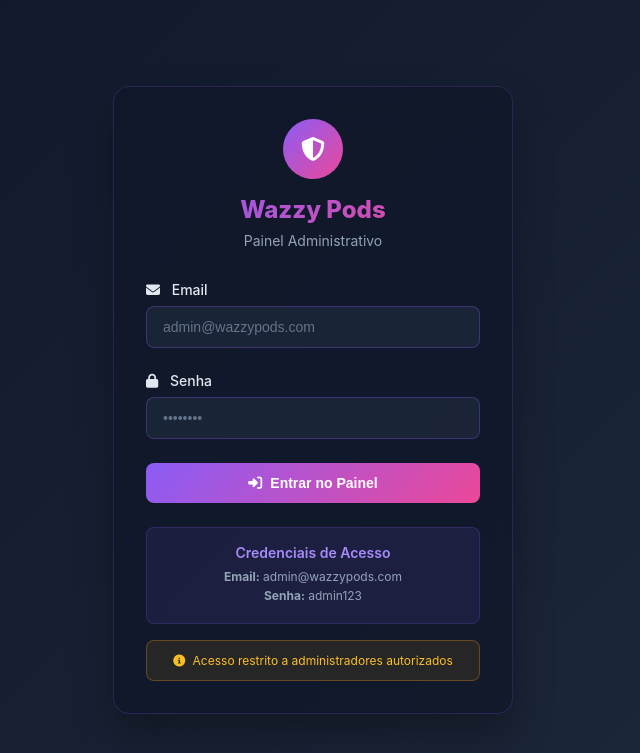
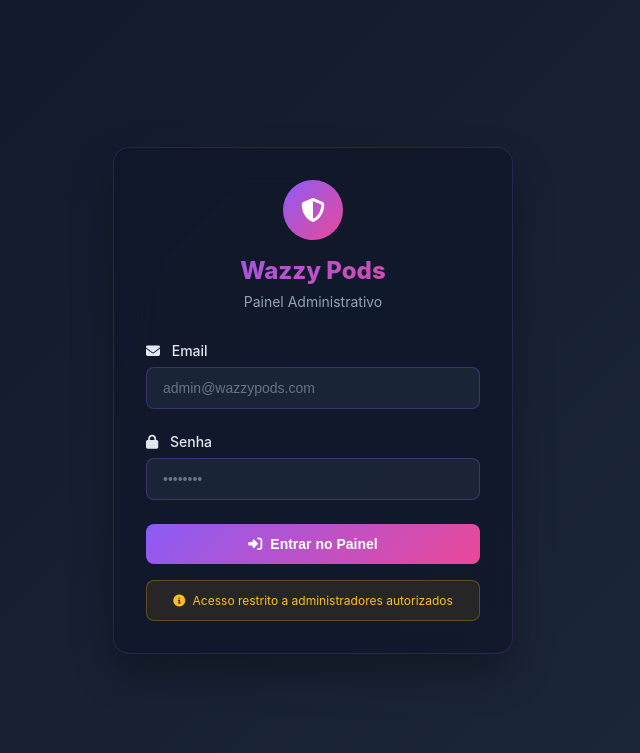
Before and after one commit to DexsDevelopers/site-pods, a PHP site: page /admin/login.php in a window 1280 px wide. Shown: the top 753 px of the page, without its empty margins (327-967 px from the left). Run offline with PHP 8.4, Linux system fonts and the light colour scheme.

Commit message:
fix: Remover credenciais de acesso da pÃ¡gina de login

```diff
--- a/admin/login.php
+++ b/admin/login.php
@@ -186,27 +186,6 @@ if (isset($_SESSION['admin_logged_in']) && $_SESSION['admin_logged_in'] === true
             gap: 0.5rem;
         }
 
-        .demo-info {
-            margin-top: 1.5rem;
-            padding: 1rem;
-            background: rgba(139, 92, 246, 0.1);
-            border: 1px solid rgba(139, 92, 246, 0.2);
-            border-radius: 0.5rem;
-            text-align: center;
-        }
-
-        .demo-info h3 {
-            color: #a78bfa;
-            font-size: 0.875rem;
-            font-weight: 600;
-            margin-bottom: 0.5rem;
-        }
-
-        .demo-info p {
-            color: #94a3b8;
-            font-size: 0.75rem;
-            margin: 0.25rem 0;
-        }
 
         .security-notice {
             margin-top: 1rem;
@@ -278,11 +257,6 @@ if (isset($_SESSION['admin_logged_in']) && $_SESSION['admin_logged_in'] === true
             </button>
         </form>
 
-        <div class="demo-info">
-            <h3>Credenciais de Acesso</h3>
-            <p><strong>Email:</strong> admin@wazzypods.com</p>
-            <p><strong>Senha:</strong> admin123</p>
-        </div>
 
         <div class="security-notice">
             <p>
```
